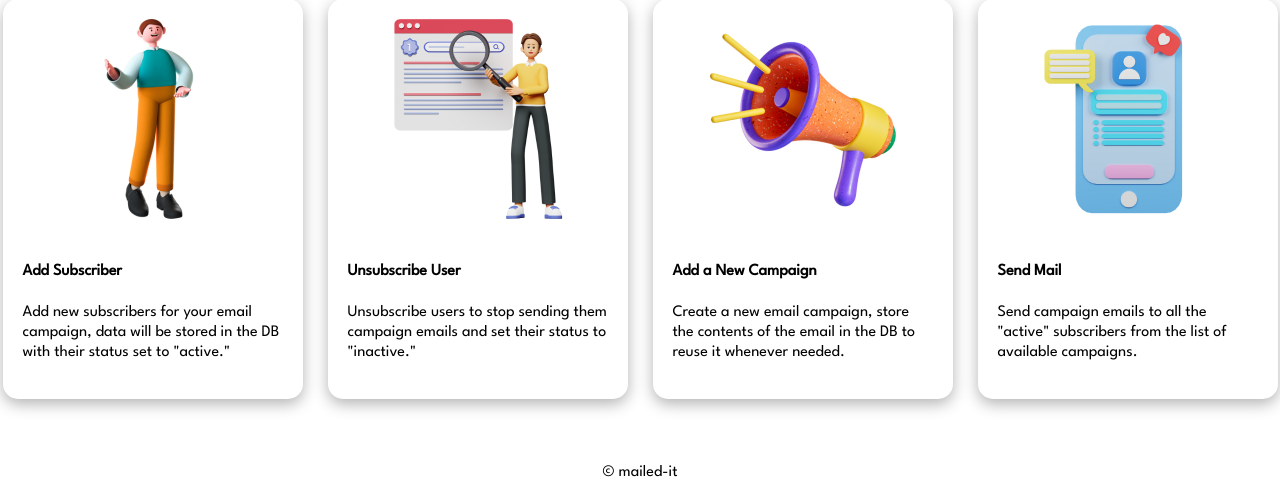
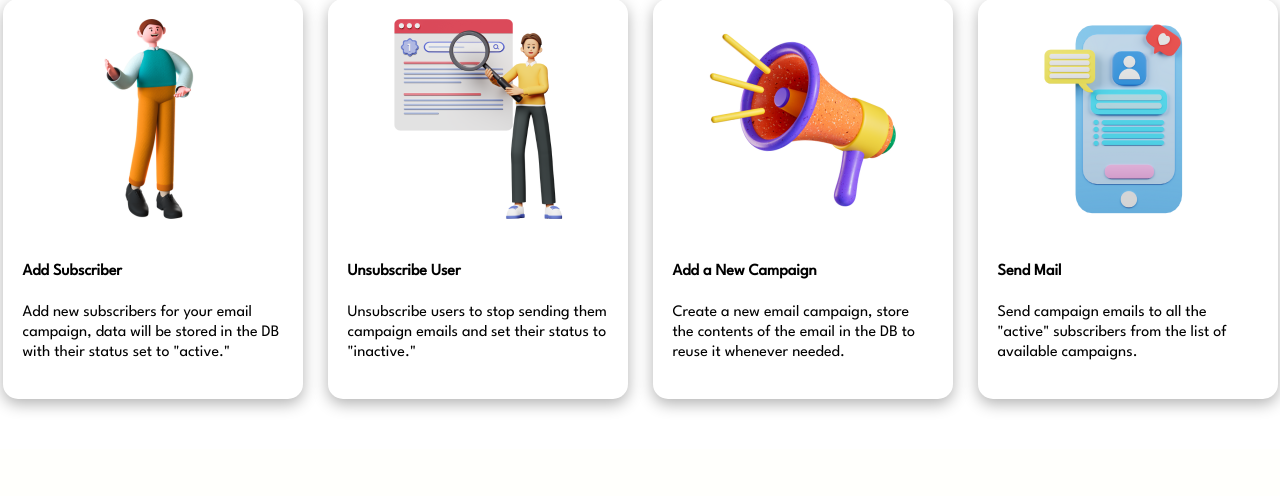
Before and after one commit to utkarsh23kushwaha/mailed-it, a Django app: template templates/base.html in a window 1280 px wide. Shown: the part 681-1177 px from the top of the page. After the commit the page ends 1092 px from the top, so only its background shows below. Run offline with Django 3.2, Linux system fonts and the light colour scheme; the template is opened without the code that fills it, so the values that code supplies are empty.

Commit message:
Update base.html

```diff
--- a/templates/base.html
+++ b/templates/base.html
@@ -144,8 +144,5 @@
         </a>
     </div>
 
-    <footer >
-        <p> <center>&copy; mailed-it </center></p>
-    </footer>
 </body>
 </html>
```
